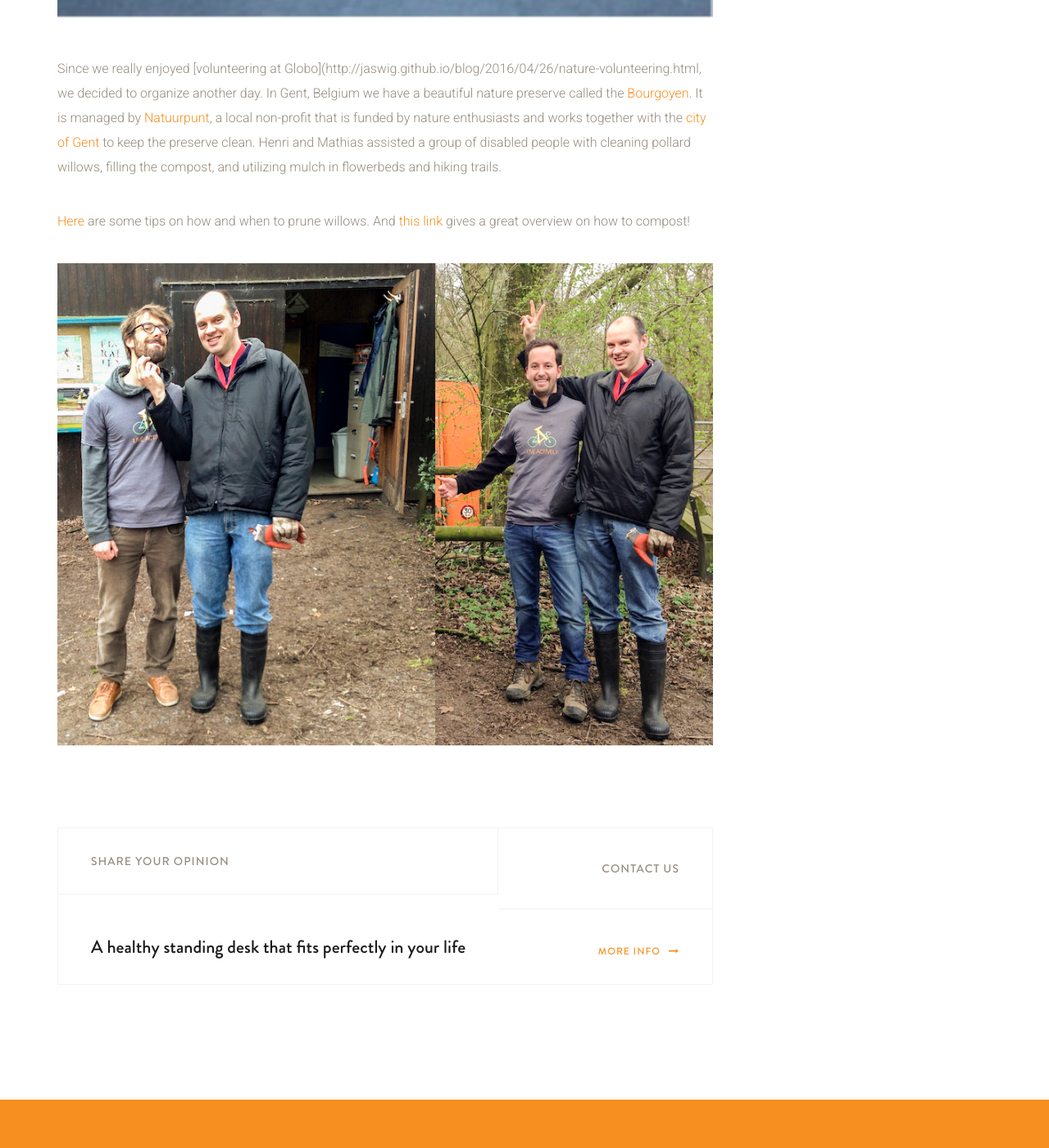
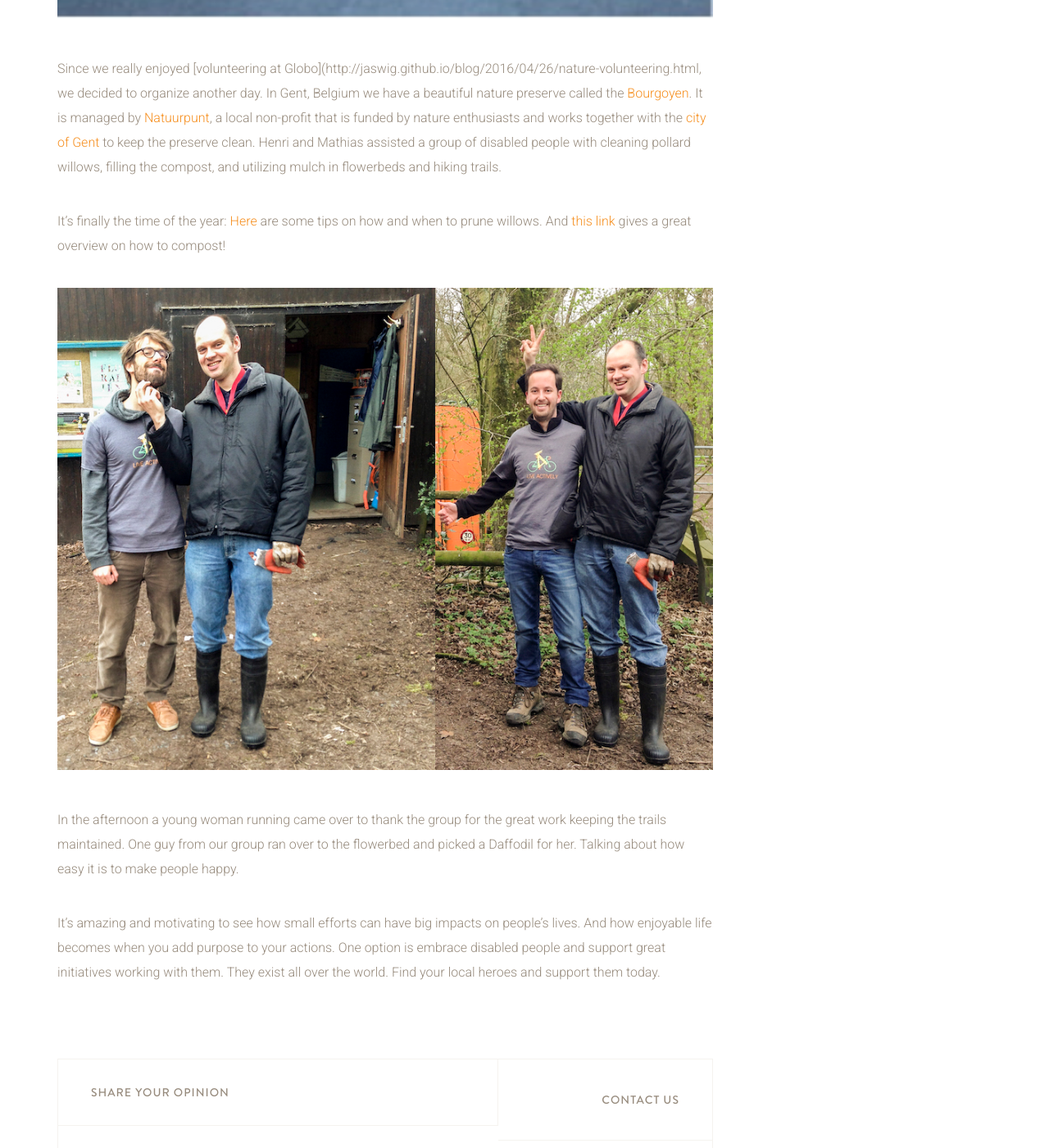
Before and after one commit to samuelrieder/jaswig.github.io, a Jekyll site: the page built from _posts/2016-04-29-nature-volunteering.markdown, in a window 1280 px wide and 1400 px high, scrolled down 1860 px. Shown: the whole window at 82% size. Built offline with Jekyll 4.4.1, drawn with Linux system fonts in a browser that asks for light colours; nearby versions of some CDN libraries.

Commit message:
Update 2016-04-29-nature-volunteering.markdown

```diff
--- a/_posts/2016-04-29-nature-volunteering.markdown
+++ b/_posts/2016-04-29-nature-volunteering.markdown
@@ -25,6 +25,11 @@ Our flat-packed jigsaw puzzled desk comes with a hardware bag to fit the pieces
 
 Since we really enjoyed [volunteering at Globo](http://jaswig.github.io/blog/2016/04/26/nature-volunteering.html, we decided to organize another day. In Gent, Belgium we have a beautiful nature preserve called the [Bourgoyen](http://www.natuurpuntgent.be/de-natuur-in/natuurgebieden/bourgoyen-ossemeersen). It is managed by [Natuurpunt](http://www.natuurpuntgent.be/wie-zijn-we/voorstelling), a local non-profit that is funded by nature enthusiasts and works together with the [city of Gent](https://visit.gent.be/en/home) to keep the preserve clean. Henri and Mathias assisted a group of disabled people with cleaning pollard willows, filling the compost, and utilizing mulch in flowerbeds and hiking trails.
 
-[Here](http://www.gardeningknowhow.com/ornamental/trees/willow/how-to-prune-willow-trees.htm) are some tips on how and when to prune willows. And [this link](http://eartheasy.com/grow_compost.html) gives a great overview on how to compost!
+It's finally the time of the year: [Here](http://www.gardeningknowhow.com/ornamental/trees/willow/how-to-prune-willow-trees.htm) are some tips on how and when to prune willows. And [this link](http://eartheasy.com/grow_compost.html) gives a great overview on how to compost!
 
 ![Mathias and Henri are volunteering](/images/blog/nature-mathias-henri.jpg)
+
+In the afternoon a young woman running came over to thank the group for the great work keeping the trails maintained. One guy from our group ran over to the flowerbed and picked a Daffodil for her. Talking about how easy it is to make people happy.
+
+It’s amazing and motivating to see how small efforts can have big impacts on people’s lives.  And how enjoyable life becomes when you add purpose to your actions. One option is embrace disabled people and support great initiatives working with them. They exist all over the world.
+Find your local heroes and support them today.
```
